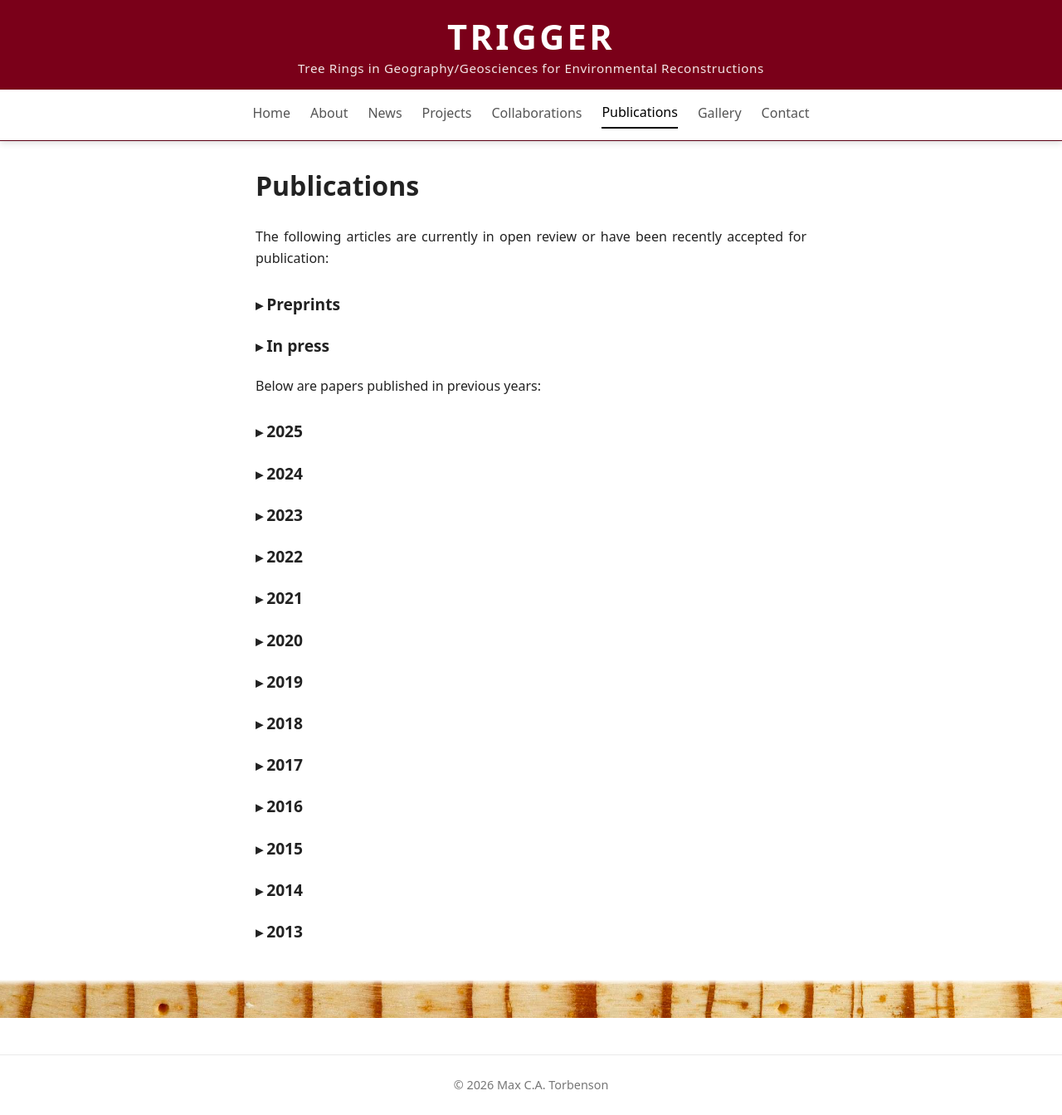
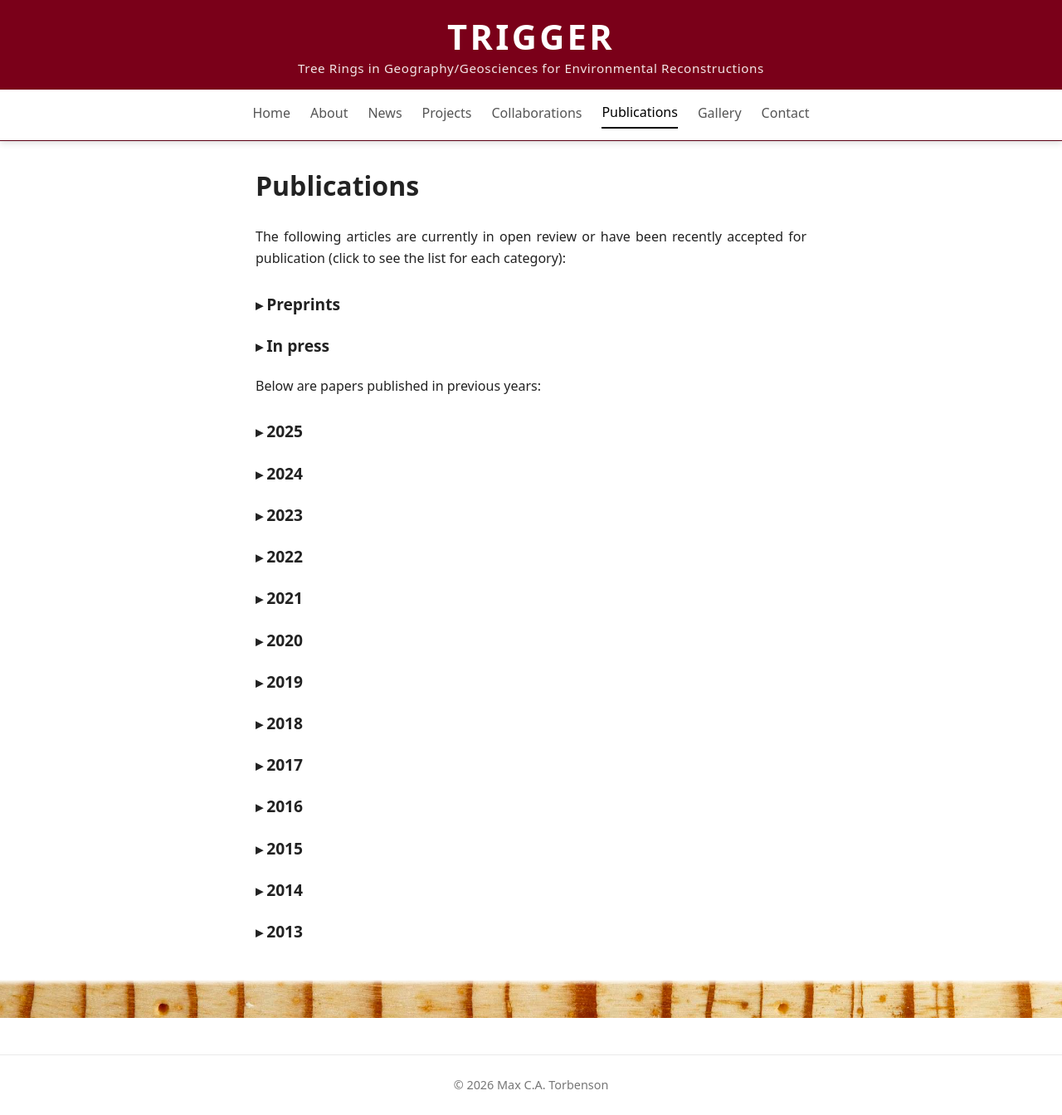
Before and after one commit to mcatorbenson/mcatorbenson.github.io, a Jekyll site: the page built from publications/index.html, in a window 1280 px wide and 1344 px high. Shown: the whole window at 83% size. Built offline with Jekyll 4.4.1, drawn with Linux system fonts in a browser that asks for light colours.

Commit message:
Update index.html

```diff
--- a/publications/index.html
+++ b/publications/index.html
@@ -3,7 +3,7 @@ layout: default
 title: Publications
 ---
 <h1>Publications</h1>
-The following articles are currently in open review or have been recently accepted for publication:
+The following articles are currently in open review or have been recently accepted for publication (click to see the list for each category):
 <br/><br/>
 <details class="pub-year-block">
   <summary class="pub-year">Preprints</summary>
```
